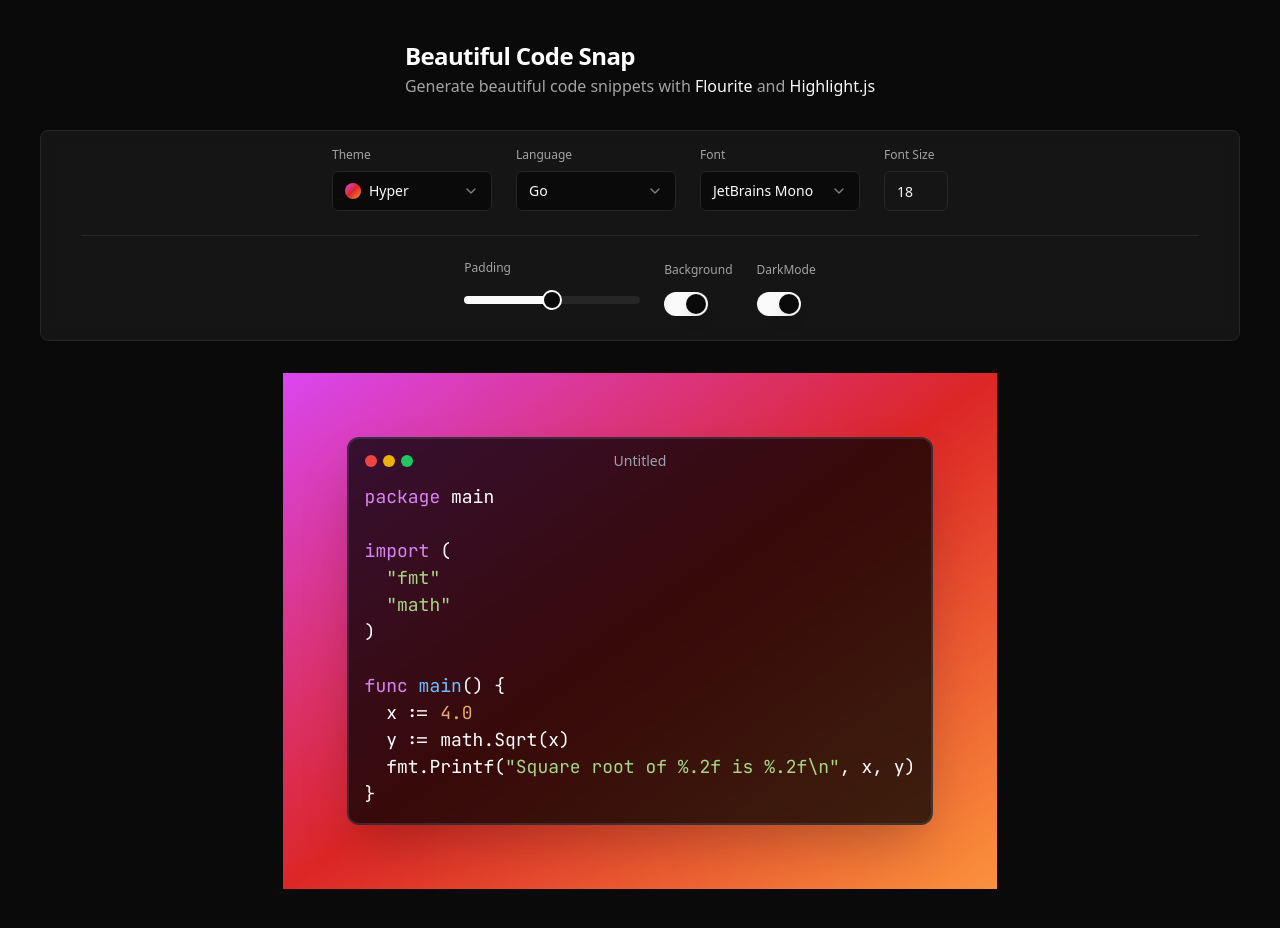
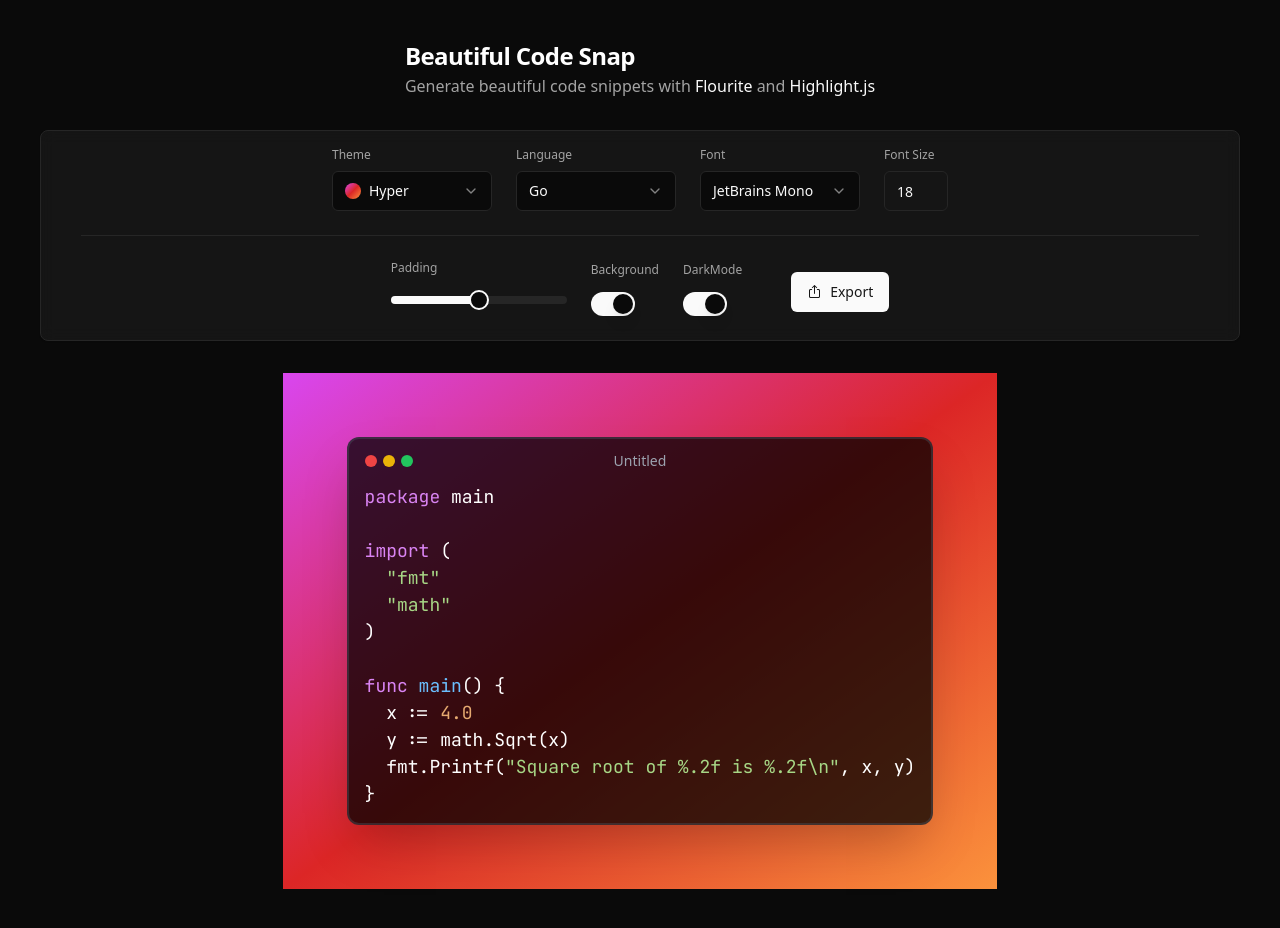
Before and after one commit to milkmidi/beautiful-code-snap, a React (Vite) app: page / in a window 1280 px wide. Shown: the top 928 px of the page. Built offline with nearby package versions, Linux system fonts and the light colour scheme.

Commit message:
feat: 🎸 add exportOptions in the page

```diff
--- a/src/App.tsx
+++ b/src/App.tsx
@@ -12,6 +12,7 @@ import BackgroundSwitch from "./components/controls/BackgroundSwitch";
 import DarkModeSwitch from "./components/controls/DarkModeSwitch";
 import useStore from "./store/store";
 import { Separator } from "./components/ui/separator";
+import ExportOptions from "./components/controls/ExportOptions";
 
 function App() {
   const theme = useStore((state) => state.theme);
@@ -60,8 +61,14 @@ function App() {
 
         <CardFooter className="flex justify-center items-center gap-6 pb-0 flex-wrap">
           <PaddingSlider />
-          <BackgroundSwitch />
-          <DarkModeSwitch />
+          <div className="flex gap-6">
+            <BackgroundSwitch />
+            <DarkModeSwitch />
+          </div>
+          <div className="w-px bg-neutral-800" />
+          <div className="place-self-center">
+            <ExportOptions targetRef={editorRef} />
+          </div>
         </CardFooter>
       </Card>
 
```
